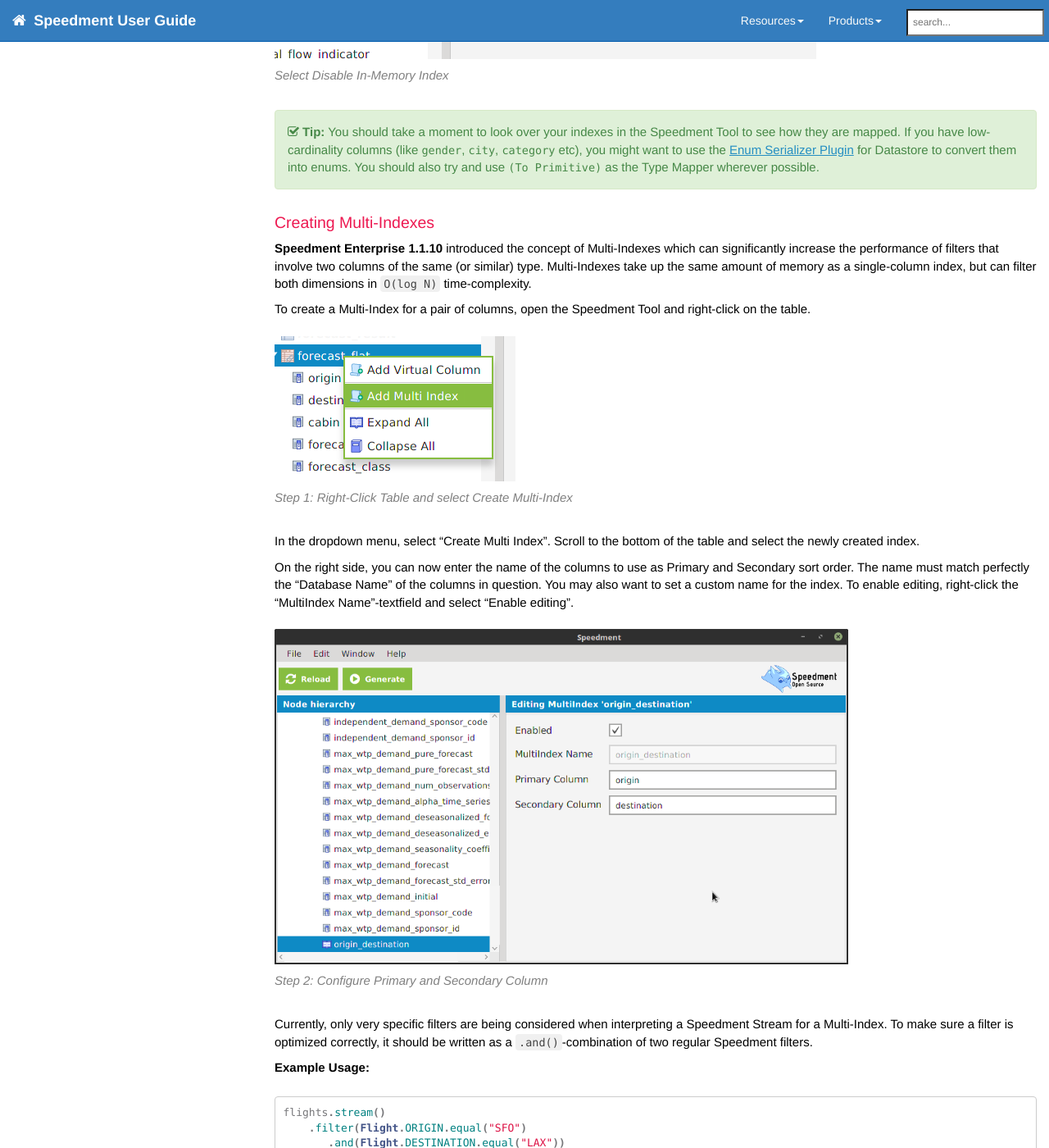
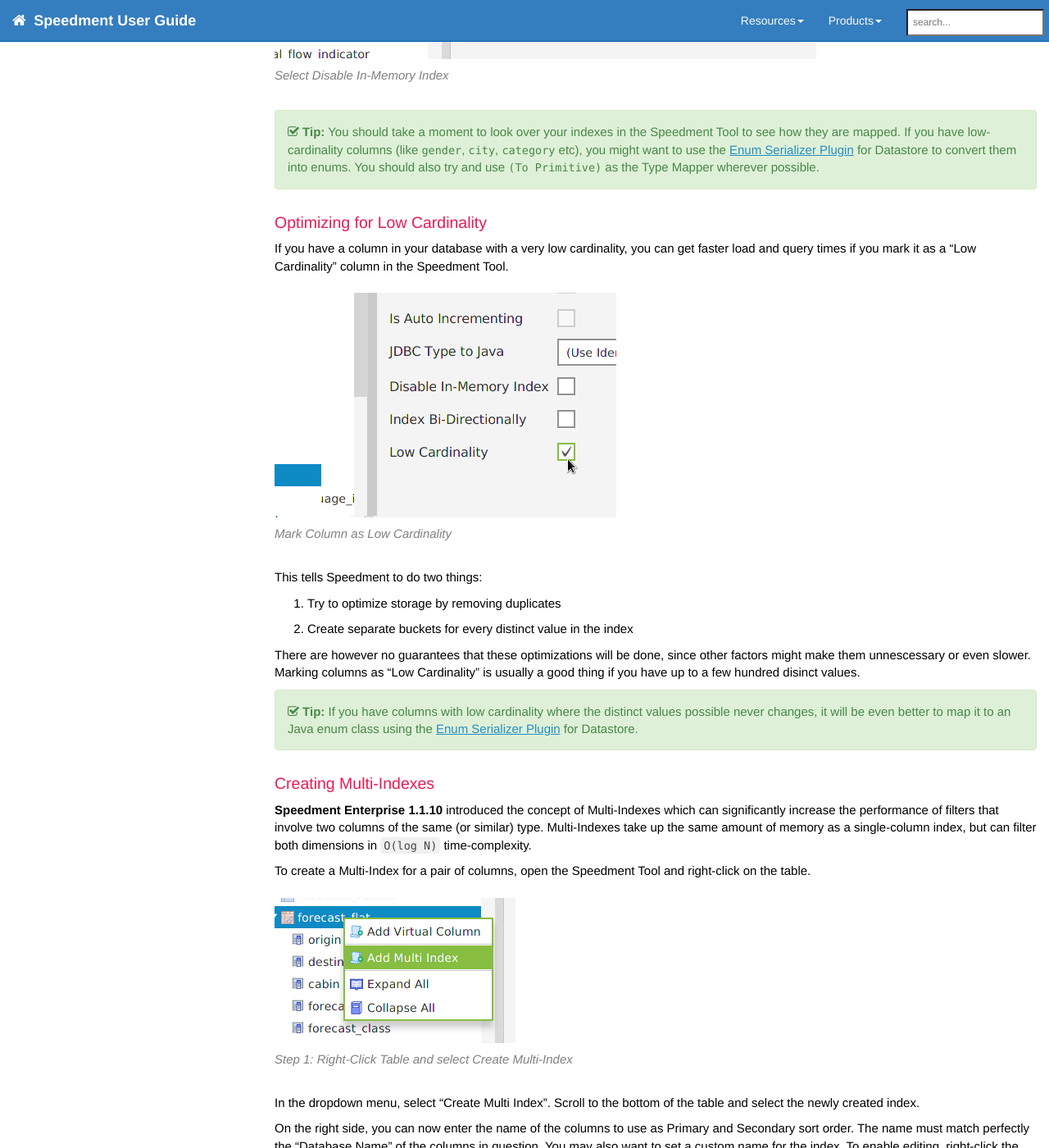
Before and after one commit to speedment/speedment-doc, a Jekyll site: the page built from pages/datastore.md, in a window 1280 px wide and 1400 px high, scrolled down 5908 px. Shown: the whole window at 82% size. Built offline with Jekyll 4.4.1, drawn with Linux system fonts in a browser that asks for light colours; nearby versions of some CDN libraries; comment, search, counter and statistics services are not loaded.

Commit message:
Update manual with section about Low Cardinality indexes

```diff
--- a/pages/datastore.md
+++ b/pages/datastore.md
@@ -225,6 +225,22 @@
 
 {% include tip.html content = "
 You should take a moment to look over your indexes in the Speedment Tool to see how they are mapped. If you have low-cardinality columns (like `gender`, `city`, `category` etc), you might want to use the [Enum Serializer Plugin](enterprise_enums#top) for Datastore to convert them into enums. You should also try and use `(To Primitive)` as the Type Mapper wherever possible.
+" %}
+
+### Optimizing for Low Cardinality
+If you have a column in your database with a very low cardinality, you can get faster load and query times if you mark it as a "Low Cardinality" column in the Speedment Tool.
+
+{% include image.html file="low_cardinality.png" url="https://www.speedment.com/" alt="Mark Column as Low Cardinality in Speedment Tool" caption="Mark Column as Low Cardinality" %}
+
+This tells Speedment to do two things:
+
+1. Try to optimize storage by removing duplicates
+2. Create separate buckets for every distinct value in the index
+
+There are however no guarantees that these optimizations will be done, since other factors might make them unnescessary or even slower. Marking columns as "Low Cardinality" is usually a good thing if you have up to a few hundred disinct values.
+
+{% include tip.html content = "
+If you have columns with low cardinality where the distinct values possible never changes, it will be even better to map it to an Java enum class using the [Enum Serializer Plugin](enterprise_enums#top) for Datastore.
 " %}
 
 ### Creating Multi-Indexes
```
